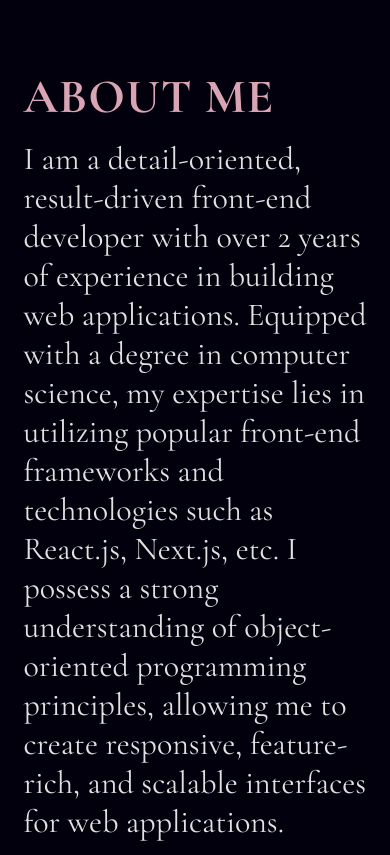
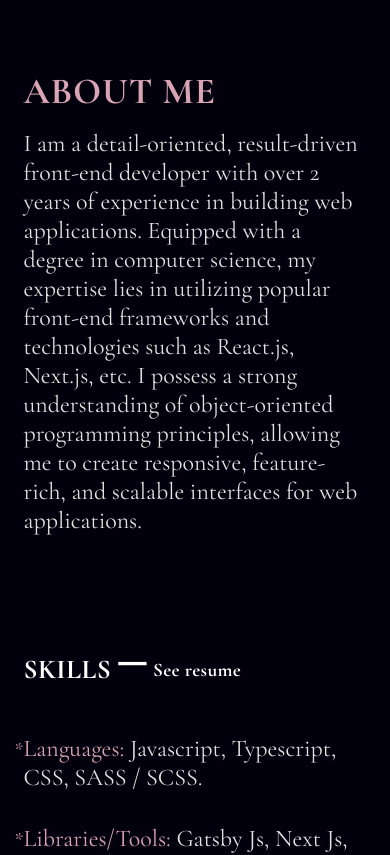
Before and after one commit to faithandjs/portfolio, a React (Vite) app: page / in a window 390 px wide. Shown: the part 820-1675 px from the top of the page. Built offline with nearby package versions, Linux system fonts and the light colour scheme; a web font is replaced by a local one.

Commit message:
font size change, updated resume

```diff
--- a/src/components/Projects/projects.scss
+++ b/src/components/Projects/projects.scss
@@ -10,8 +10,9 @@
   .gallery {
     padding: 4rem 2rem 0;
     max-width: 1800px;
+    margin: auto;
     display: grid;
-    gap: 10rem;
+    gap: 6rem;
     grid-template-columns: repeat(2, minmax(0, 1fr));
   }
   @media screen and (max-width: 768px) {
--- a/src/components/data.ts
+++ b/src/components/data.ts
@@ -24,7 +24,7 @@ export const data = {
     github: "https://github.com/faithandjs",
   },
   resume:
-    "https://docs.google.com/document/d/1SGbJpa5e20i8mCoEKNFIejwr3G-fYzp3/edit?usp=sharing&ouid=116386074929625487222&rtpof=true&sd=true",
+    "https://drive.google.com/file/d/1267KxnmSk5Fi0kEnbn2U_WkupigR1QWT/view?usp=sharing",
   projects: [
     {
       id: 1,
--- a/src/components/home.tsx
+++ b/src/components/home.tsx
@@ -170,7 +170,7 @@ export const Home = () => {
         <div className="wrapper">
           <div>
             <h3>About me</h3>
-            {data.about}
+            <p>{data.about}</p>
             <br />
             <br />
           </div>
--- a/src/components/sass/style.scss
+++ b/src/components/sass/style.scss
@@ -60,7 +60,7 @@ section {
 }
 @media screen and (max-width: 768px) {
   section {
-    min-height: 50vh;
+    // min-height: 70vh;
   }
 }
 h3,
@@ -190,6 +190,8 @@ div.cursor {
 
 .about {
   font-size: 2rem;
+  max-width: 1800px;
+  margin: auto;
   .wrapper {
     display: grid;
     width: 100%;
@@ -288,6 +290,10 @@ div.cursor {
 }
 
 @media only screen and (max-width: 768px) {
+  h3,
+  h3 a {
+    font-size: 2.3rem;
+  }
   .home {
     h1 {
       font-size: 5.5rem;
@@ -300,6 +306,13 @@ div.cursor {
     .wrapper {
       display: flex;
       flex-direction: column;
+      row-gap: 10px;
+      p {
+        font-size: 1.5rem;
+      }
+    }
+    ul li {
+      font-size: 1.5rem;
     }
   }
   .work .display-box .display .img-box1 {
--- a/type.d.ts
+++ b/type.d.ts
@@ -7,5 +7,4 @@ interface dataProp {
   github?: string;
   live: string;
   target: string;
-  // s
 }
```
Also changed, not shown: src/components/Contact/contact.scss (+12 -2 lines).
